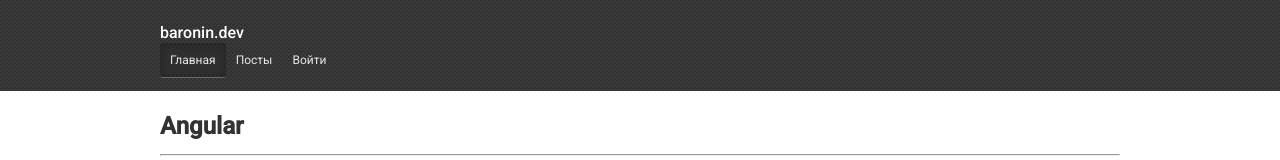
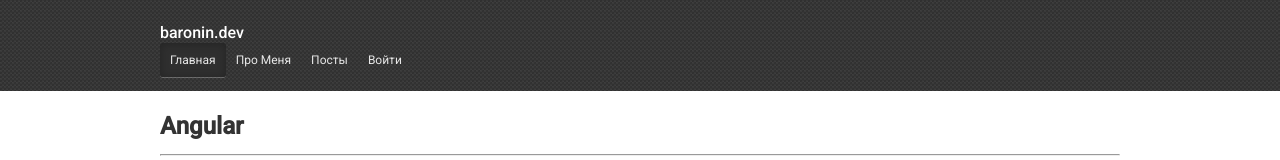
Before and after one commit to baronin/angular-blog, an Angular app: page / in a window 1280 px wide. Shown: the top 160 px of the page. Built offline with nearby package versions, Linux system fonts and the light colour scheme.

Commit message:
added link for about

```diff
--- a/src/app/components/main-nav/main-nav.component.html
+++ b/src/app/components/main-nav/main-nav.component.html
@@ -1,5 +1,6 @@
 <nav class="nav">
   <a routerLink="/" routerLinkActive="active-link" [routerLinkActiveOptions]="{exact: true}">Главная</a>
+  <a routerLink="/about" routerLinkActive="active-link">Про меня</a>
   <a routerLink="/myPosts" routerLinkActive="active-link">Посты</a>
   <a routerLink="/login" routerLinkActive="active-link">Войти</a>
 </nav>
```
